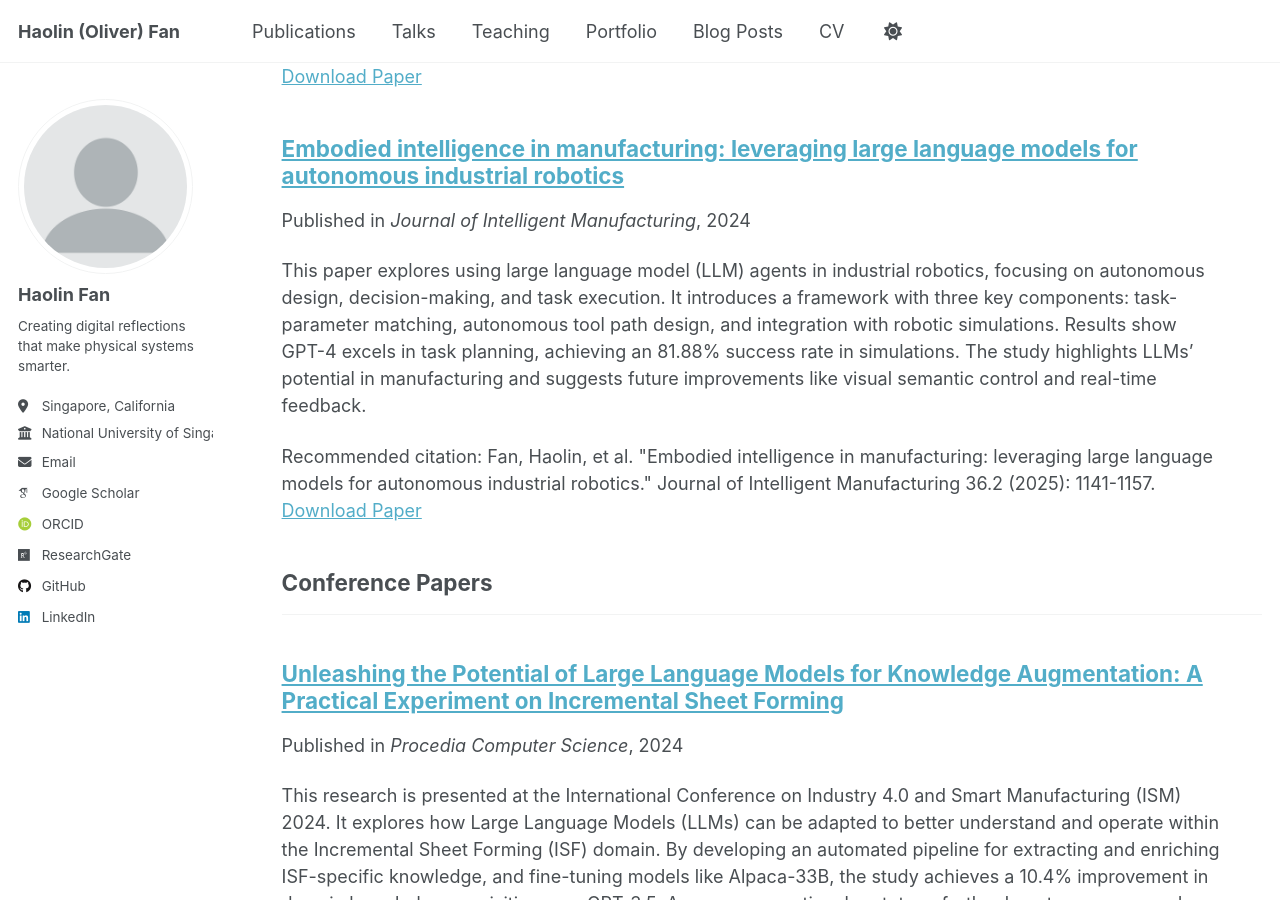
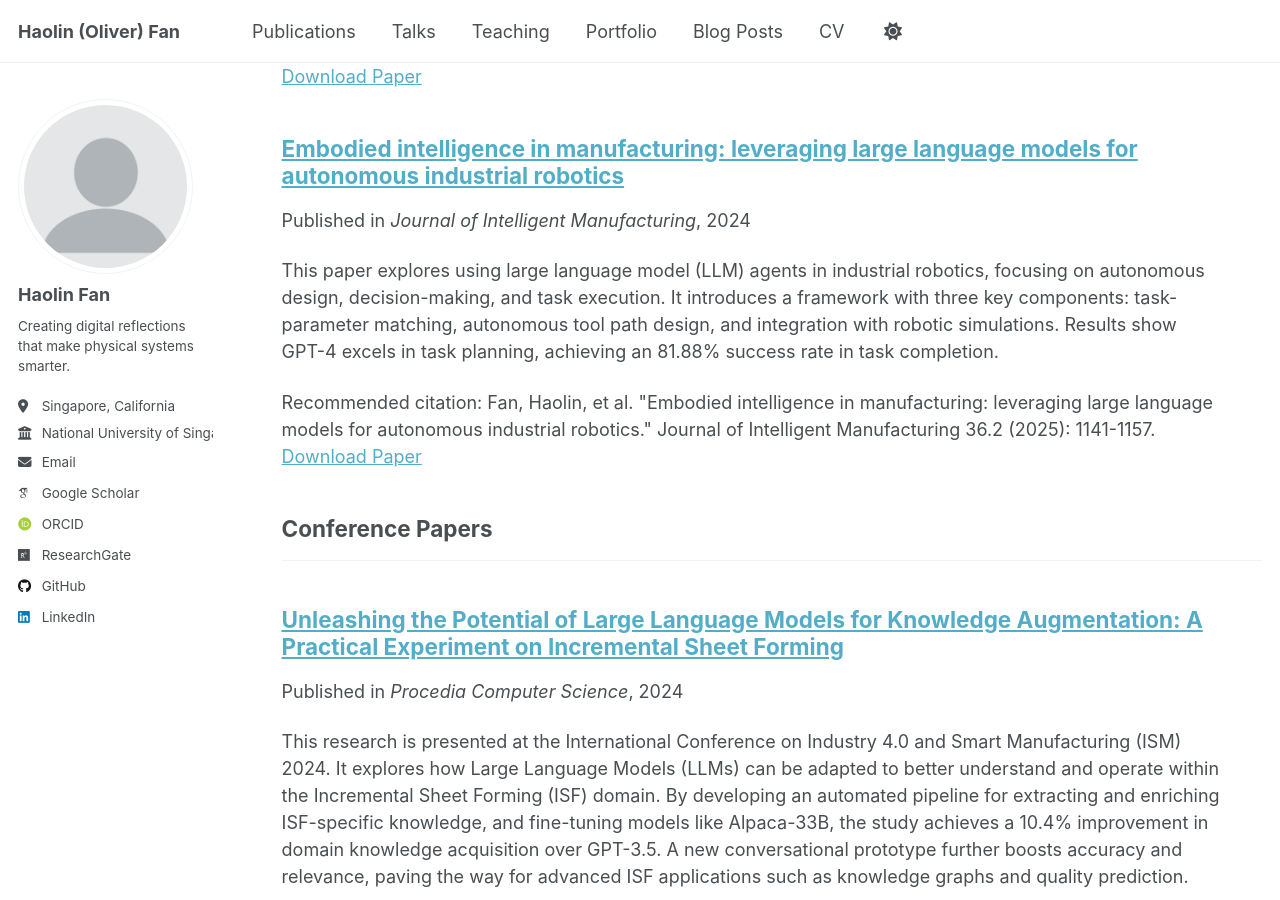
Before and after one commit to FHL1998/FHL1998.github.io, a Jekyll site: the page built from _pages/publications.html, in a window 1280 px wide and 900 px high, scrolled down 956 px. Built offline with Jekyll 4.4.1, drawn with Linux system fonts in a browser that asks for light colours; some web fonts are replaced.

Commit message:
Update 2024-01-09-embodied-intelligence-number-1.md

```diff
--- a/_publications/2024-01-09-embodied-intelligence-number-1.md
+++ b/_publications/2024-01-09-embodied-intelligence-number-1.md
@@ -3,7 +3,7 @@ title: "Embodied intelligence in manufacturing: leveraging large language models
 collection: publications
 category: manuscripts
 permalink: /publication/2024-01-09-embodied-intelligence-number-1
-excerpt: 'This paper explores using large language model (LLM) agents in industrial robotics, focusing on autonomous design, decision-making, and task execution. It introduces a framework with three key components: task-parameter matching, autonomous tool path design, and integration with robotic simulations. Results show GPT-4 excels in task planning, achieving an 81.88% success rate in simulations. The study highlights LLMs’ potential in manufacturing and suggests future improvements like visual semantic control and real-time feedback.'
+excerpt: 'This paper explores using large language model (LLM) agents in industrial robotics, focusing on autonomous design, decision-making, and task execution. It introduces a framework with three key components: task-parameter matching, autonomous tool path design, and integration with robotic simulations. Results show GPT-4 excels in task planning, achieving an 81.88% success rate in task completion.'
 date: 2024-01-09
 venue: 'Journal of Intelligent Manufacturing'
 paperurl: 'https://doi.org/10.1007/s10845-023-02294-y'
```
